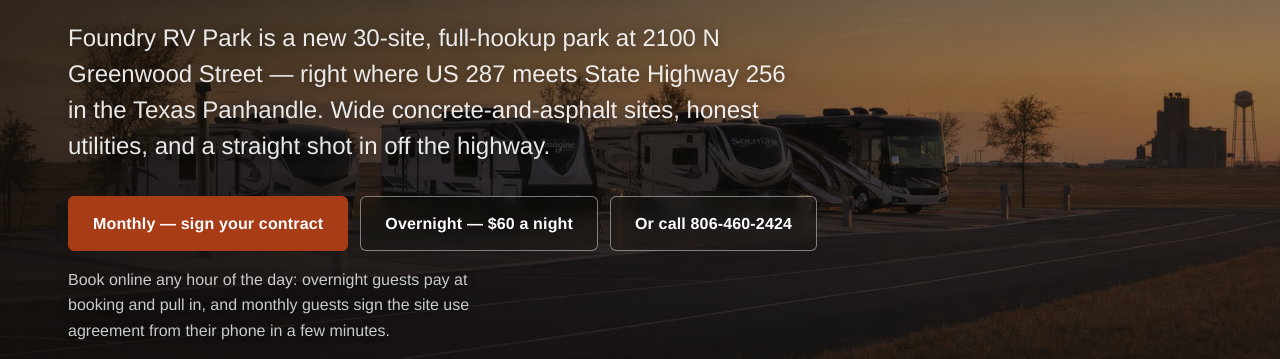
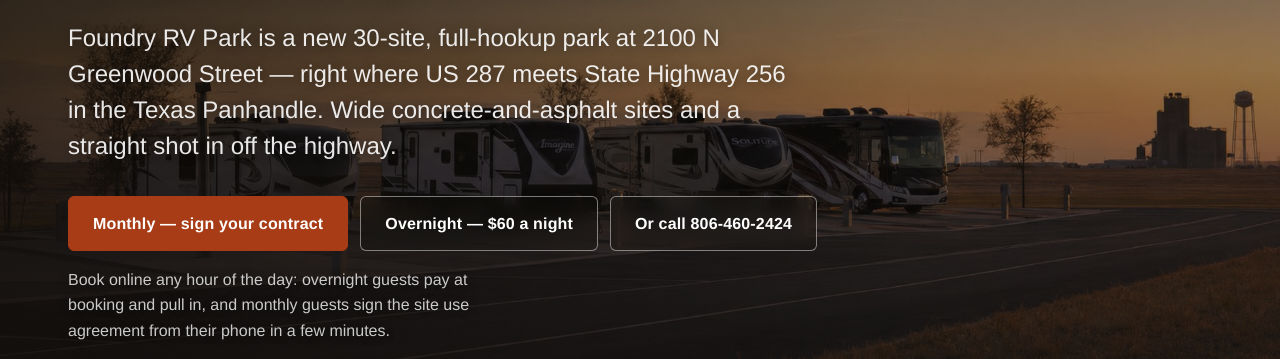
Before and after one commit to FoundryRV/foundryrvpark, a plain HTML site: page index.html in a window 1280 px wide. Shown: the part 441-800 px from the top of the page. Drawn offline with Linux system fonts and the light colour scheme; a web font is replaced by a local one.

Commit message:
Remove 'honest utilities' from home hero
Co-authored-by: Perplexity <noreply@perplexity.ai>

```diff
--- a/index.html
+++ b/index.html
@@ -137,7 +137,7 @@
     <div class="hero__content">
       <p class="badge"><span class="badge__dot" aria-hidden="true"></span>Open &amp; ready · All 30 sites live</p>
       <h1>Room to pull in,<br />built to stay a while.</h1>
-      <p class="hero__lede">Foundry RV Park is a new 30-site, full-hookup park at 2100 N Greenwood Street — right where US 287 meets State Highway 256 in the Texas Panhandle. Wide concrete-and-asphalt sites, honest utilities, and a straight shot in off the highway.</p>
+      <p class="hero__lede">Foundry RV Park is a new 30-site, full-hookup park at 2100 N Greenwood Street — right where US 287 meets State Highway 256 in the Texas Panhandle. Wide concrete-and-asphalt sites and a straight shot in off the highway.</p>
       <div class="hero__cta">
         <a class="btn btn--primary" href="https://na4.docusign.net/Member/PowerFormSigning.aspx?PowerFormId=102dc6d5-dcdc-48c1-9114-8ed7002d5dbd&amp;env=na4&amp;acct=5a6d45d3-995d-4c4a-9f34-7e88ad826773&amp;v=2" target="_blank" rel="noopener">Monthly &mdash; sign your contract</a>
         <a class="btn btn--ghost" href="overnight/">Overnight &mdash; $60 a night</a>
```
